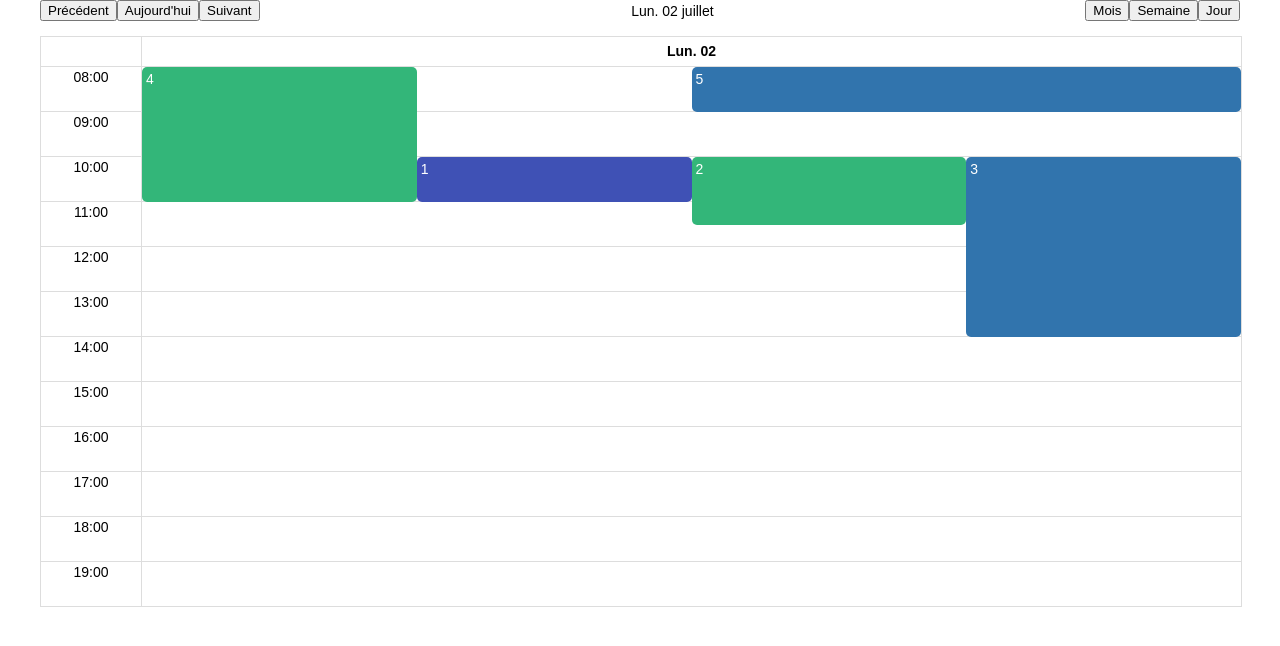
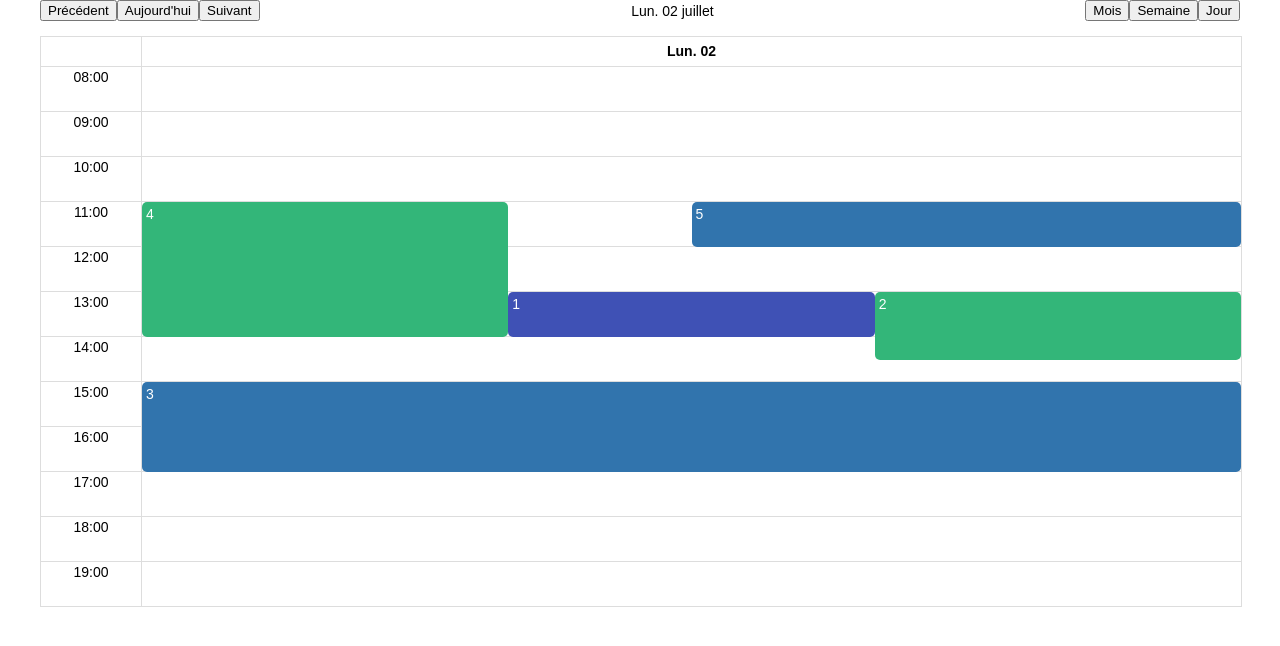
Before and after one commit to QuentinDiaferia/globalis-react-calendar, a React app: page / in a window 1280 px wide. Shown: the top 646 px of the page. Built offline with nearby package versions, Linux system fonts and the light colour scheme.

Commit message:
Feature - Drag and drop (#3)
* Drag and drop on time slot + fix state event copy

* Dnd over other events

* Fix change to day view

```diff
--- a/assets/styles/globalis-react-calendar.scss
+++ b/assets/styles/globalis-react-calendar.scss
@@ -1,6 +1,7 @@
 $calendar-color-border: #ddd;
 $calendar-color-inactive-day: #e5e5e5;;
 $calendar-color-inactive-day-index: #999999;
+$calendar-color-active-time-slot: #999999;
 $calendar-color-event: #3174ad;
 $calendar-color-event-green: #33b679;
 $calendar-color-event-purple: #3f51b5;
@@ -75,10 +76,22 @@ $calendar-width-header-slot: 100px;
                     height: $calendar-height-timeslot;
                     border-bottom: 1px solid $calendar-color-border;
                     padding: 2px;
+
+                    &.drag {
+                        background-color: $calendar-color-active-time-slot;
+                        position: relative;
+                        opacity: 0.4;
+                        z-index: 1;
+                    }
                 }
 
                 .Event {
                     position: absolute;
+
+                    &.drag {
+                        opacity: 0.6;
+                        z-index: -1;
+                    }
                 }
             }
 
@@ -167,7 +180,10 @@ $calendar-width-header-slot: 100px;
         border-radius: 5px;
         margin-bottom: 1px;
         text-align: left;
-        z-index: 2;
+
+        &[draggable=true] {
+            cursor: pointer;
+        }
 
         &-inner {
             padding: $calendar-padding-event;
--- a/src/App.js
+++ b/src/App.js
@@ -17,37 +17,37 @@ for (let i = 1; i < 5000; i++) {
 
 const events2 = [
     {
+        id: 1,
+        label: "1",
+        start: moment().hour(13).startOf('hour'),
+        end: moment().hour(13).startOf('hour').add(1, 'hour'),
+        className: 'Event-purple',
+    },
+    {
+        id: 2,
+        label: "2",
+        start: moment().hour(13).startOf('hour'),
+        end: moment().hour(13).startOf('hour').add(1.5, 'hour'),
+        className: 'Event-green',
+    },
+    {
+        id: 3,
+        label: "3",
+        start: moment().hour(15).startOf('hour'),
+        end: moment().hour(15).startOf('hour').add(2, 'hour'),
+    },
+    {
         id: 4,
         label: "4",
-        start: moment().startOf('hour').subtract(2, 'hour'),
-        end: moment().startOf('hour').add(1, 'hour'),
+        start: moment().hour(11).startOf('hour'),
+        end: moment().hour(11).startOf('hour').add(3, 'hour'),
         className: 'Event-green',
     },
     {
         id: 5,
         label: "5",
-        start: moment().startOf('hour').subtract(2, 'hour'),
-        end: moment().startOf('hour').subtract(1, 'hour'),
-    },
-    {
-        id: 1,
-        label: "1",
-        start: moment().startOf('hour'),
-        end: moment().startOf('hour').add(1, 'hour'),
-        className: 'Event-purple',
-    },
-    {
-        id: 2,
-        label: "2",
-        start: moment().startOf('hour'),
-        end: moment().startOf('hour').add(1.5, 'hour'),
-        className: 'Event-green',
-    },
-    {
-        id: 3,
-        label: "3",
-        start: moment().startOf('hour'),
-        end: moment().startOf('hour').add(4, 'hour'),
+        start: moment().hour(11).startOf('hour'),
+        end: moment().hour(11).startOf('hour').add(1, 'hour'),
     },
 ]
 
--- a/src/components/Calendar.js
+++ b/src/components/Calendar.js
@@ -20,10 +20,14 @@ class Calendar extends React.Component {
         this.changeView = this.changeView.bind(this)
         this.onNavigate = this.onNavigate.bind(this)
         this.onClickMore = this.onClickMore.bind(this)
+        this.onDropEvent = this.onDropEvent.bind(this)
     }
 
     changeView(view) {
-        this.setState({view})
+        this.setState({
+            date: this.state.date.startOf('week'),
+            view
+        })
     }
 
     onNavigate(direction) {
@@ -50,6 +54,24 @@ class Calendar extends React.Component {
         })
     }
 
+    onDropEvent(eventId, date, hour) {
+        const events = this.state.events.map(event => {
+            if (event.id == eventId) {
+                const diff = moment.duration(
+                    event.end.diff(event.start)
+                ).as('minutes')
+                const start = moment(date).hour(hour)
+                const end = moment(date).hour(hour).add(diff, 'minutes')
+                return Object.assign({}, event, {
+                    start,
+                    end,
+                })
+            }
+            return event
+        })
+        this.setState({events})
+    }
+
     renderMonth() {
         return <Month
             date={this.state.date}
@@ -73,6 +95,7 @@ class Calendar extends React.Component {
             startTime={this.props.startTime}
             endTime={this.props.endTime}
             displayWeekend={this.props.displayWeekend}
+            onDropEvent={this.onDropEvent}
         />
     }
 
@@ -88,6 +111,7 @@ class Calendar extends React.Component {
             language={this.props.language}
             startTime={this.props.startTime}
             endTime={this.props.endTime}
+            onDropEvent={this.onDropEvent}
         />
     }
 
--- a/src/components/common/DayEvents.js
+++ b/src/components/common/DayEvents.js
@@ -3,11 +3,16 @@ import PropTypes from 'prop-types'
 import moment from 'moment'
 
 import Event from './Event'
+import TimeSlot from './TimeSlot'
 
 class DayEvents extends React.Component {
 
+	onDragStart(e, eventId) {
+		e.dataTransfer.setData('eventId', eventId)
+	}
+
 	renderEvents() {
-		const events = this.calculateCoordinates()
+        const events = this.calculateCoordinates()
         const origin = moment(this.props.date).hour(this.props.startTime)
         const timeSpan = this.props.endTime - this.props.startTime
 
@@ -36,12 +41,14 @@ class DayEvents extends React.Component {
             	event={event}
             	key={event.id}
             	style={style}
+            	draggable={true}
+            	onDragStart={e => this.onDragStart(e, event.id)}
             />
         })
 	}
 
 	calculateCoordinates() {
-        const events = this.props.events
+		const events = this.props.events.map(event => Object.assign({}, event))
 		const timeSpan = this.props.endTime - this.props.startTime
 		const schedule = []
 
@@ -79,8 +86,12 @@ class DayEvents extends React.Component {
 		const times = []
 		for (let i = this.props.startTime; i < this.props.endTime; i++) {
 			times.push(
-				<div key={i} className="Calendar-Day-Grid-Content-TimeSlot">
-        		</div>
+        		<TimeSlot
+        			key={i}
+        			hour={i}
+        			date={this.props.date}
+        			onDropEvent={this.props.onDropEvent}
+        		/>
 			)
 		}
 		return times
@@ -109,6 +120,7 @@ DayEvents.propTypes = {
     events: PropTypes.array.isRequired,
     startTime: PropTypes.number.isRequired,
     endTime: PropTypes.number.isRequired,
+    onDropEvent: PropTypes.func.isRequired,
 }
 
 export default DayEvents
--- a/src/components/common/Event.js
+++ b/src/components/common/Event.js
@@ -2,16 +2,58 @@ import React from 'react'
 import PropTypes from 'prop-types'
 
 class Event extends React.Component {
+
+    constructor(props) {
+        super(props)
+        this.state = {
+            className: '',
+        }
+        this.onDragOver = this.onDragOver.bind(this)
+        this.onDragEnter = this.onDragEnter.bind(this)
+        this.onDragLeave = this.onDragLeave.bind(this)
+    }
+
+    onDragOver(e) {
+        e.preventDefault()
+    }
+
+    onDragEnter(e) {
+        this.setState({
+            className: 'drag'
+        })
+    }
+
+    onDragLeave(e) {
+        this.setState({
+            className: ''
+        })
+    }
+
     render() {
         const {
             event,
             style,
+            draggable,
+            onDragStart,
         } = this.props
-        const className = 'Event' + (event.className ? ` ${event.className}` : '')
+
+        let className = 'Event'
+        if (event.className) {
+            className += ` ${event.className}`
+        }
+        if (this.state.className) {
+            className += ` ${this.state.className}`
+        }
+
         return <div
                 style={style}
                 className={className}
                 key={event.id}
+                draggable={draggable}
+                onDragStart={onDragStart || null}
+                onDragOver={this.onDragOver}
+                onDragEnter={this.onDragEnter}
+                onDragLeave={this.onDragLeave}
             >
                 <div className='Event-inner'>
                     {event.label}
@@ -23,10 +65,13 @@ class Event extends React.Component {
 Event.propTypes = {
     event: PropTypes.object.isRequired,
     style: PropTypes.object.isRequired,
+    draggable: PropTypes.bool.isRequired,
+    onDragStart: PropTypes.func,
 }
 
 Event.defaultProps = {
     style: {},
+    draggable: false,
 }
 
 export default Event
--- /dev/null
+++ b/src/components/common/TimeSlot.js
@@ -0,0 +1,64 @@
+import React from 'react'
+import PropTypes from 'prop-types'
+
+class TimeSlot extends React.Component {
+
+	constructor(props) {
+		super(props)
+		this.state = {
+			className: '',
+		}
+		this.onDrop = this.onDrop.bind(this)
+        this.onDragOver = this.onDragOver.bind(this)
+        this.onDragEnter = this.onDragEnter.bind(this)
+        this.onDragLeave = this.onDragLeave.bind(this)
+    }
+
+    onDragOver(e) {
+        e.preventDefault()
+    }
+
+    onDragEnter(e) {
+        this.setState({
+            className: 'drag'
+        })
+    }
+
+    onDragLeave(e) {
+        this.setState({
+            className: ''
+        })
+    }
+
+	onDrop(e) {
+		e.preventDefault()
+		this.setState({
+			className: ''
+		})
+		const eventId = e.dataTransfer.getData('eventId')
+		this.props.onDropEvent(eventId, this.props.date, this.props.hour)
+	}
+
+    render() {
+    	let className = 'Calendar-Day-Grid-Content-TimeSlot'
+    	if (this.state.className) {
+    		className += ` ${this.state.className}`
+    	}
+        return <div
+        	className={className}
+        	onDragOver={this.onDragOver}
+        	onDragEnter={this.onDragEnter}
+        	onDragLeave={this.onDragLeave}
+        	onDrop={this.onDrop}
+        >
+        </div>
+    }
+}
+
+TimeSlot.propTypes = {
+	date: PropTypes.object.isRequired,
+    hour: PropTypes.number.isRequired,
+    onDropEvent: PropTypes.func.isRequired,
+}
+
+export default TimeSlot
--- a/src/components/day/Day.js
+++ b/src/components/day/Day.js
@@ -17,6 +17,7 @@ class Day extends React.Component {
                 events={this.props.events.filter(e => e.start.date() === this.props.date.date())}
                 startTime={this.props.startTime}
                 endTime={this.props.endTime}
+                onDropEvent={this.props.onDropEvent}
             />
         </div>
     }
@@ -27,6 +28,7 @@ Day.propTypes = {
     events: PropTypes.array.isRequired,
     startTime: PropTypes.number.isRequired,
     endTime: PropTypes.number.isRequired,
+    onDropEvent: PropTypes.func.isRequired,
 }
 
 export default Day
--- a/src/components/week/Week.js
+++ b/src/components/week/Week.js
@@ -20,6 +20,7 @@ class Week extends React.Component {
                 startTime={this.props.startTime}
                 endTime={this.props.endTime}
                 displayWeekend={this.props.displayWeekend}
+                onDropEvent={this.props.onDropEvent}
             />
         </div>
     }
@@ -31,6 +32,7 @@ Week.propTypes = {
     startTime: PropTypes.number.isRequired,
     endTime: PropTypes.number.isRequired,
     displayWeekend: PropTypes.bool.isRequired,
+    onDropEvent: PropTypes.func.isRequired,
 }
 
 export default Week
--- a/src/components/week/WeekGrid.js
+++ b/src/components/week/WeekGrid.js
@@ -22,6 +22,7 @@ class WeekGrid extends React.Component {
                     startTime={this.props.startTime}
                     endTime={this.props.endTime}
                     displayWeekend={this.props.displayWeekend}
+                    onDropEvent={this.props.onDropEvent}
                 />
     		})}
     	</div>
@@ -34,6 +35,7 @@ WeekGrid.propTypes = {
     startTime: PropTypes.number.isRequired,
     endTime: PropTypes.number.isRequired,
     displayWeekend: PropTypes.bool.isRequired,
+    onDropEvent: PropTypes.func.isRequired,
 }
 
 export default WeekGrid
```
